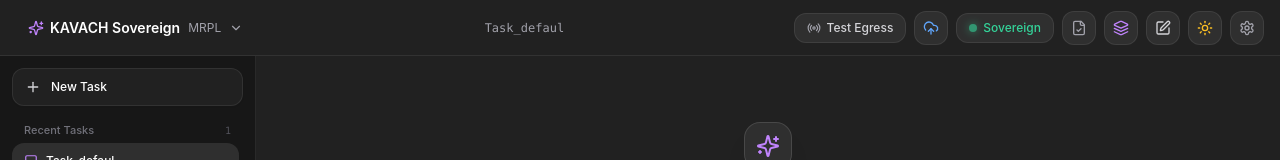
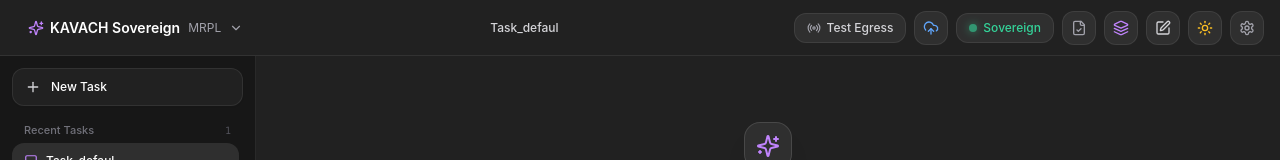
Before and after one commit to abhinaveng04/Project-Kavach, a React (Vite) app in the folder frontend/: page / in a window 1280 px wide. Shown: the top 160 px of the page. Built offline with nearby package versions, Linux system fonts and the light colour scheme; no server answers.

Commit message:
(fix): chat title fixed

```diff
--- a/frontend/src/components/layout/AppLayout.tsx
+++ b/frontend/src/components/layout/AppLayout.tsx
@@ -109,7 +109,7 @@ export const AppLayout: React.FC<AppLayoutProps> = ({
   const allCitations = messages.flatMap((m) => m.citations || []);
 
   const currentSession = sessions.find((s) => s.session_id === activeSessionId);
-  const sessionTitle = currentSession ? `Task_${currentSession.session_id.slice(0, 6)}` : 'New Engineering Session';
+  const sessionTitle = currentSession ? (currentSession.title || `Task_${currentSession.session_id.slice(0, 6)}`) : 'New Task';
 
   return (
     <div className="h-screen w-screen flex flex-col bg-[#212121] text-[#ececec] overflow-hidden font-sans">
--- a/frontend/src/components/layout/TopBar.tsx
+++ b/frontend/src/components/layout/TopBar.tsx
@@ -127,8 +127,8 @@ export const TopBar: React.FC<TopBarProps> = ({
       </div>
 
       {/* Center Session Title */}
-      <div className="hidden md:flex items-center gap-2 max-w-sm truncate text-xs text-zinc-400 font-mono">
-        <span className="truncate">{sessionTitle || 'New Session'}</span>
+      <div className="hidden md:flex items-center gap-2 max-w-sm truncate text-xs text-zinc-300 font-medium">
+        <span className="truncate">{sessionTitle || 'New Task'}</span>
       </div>
 
       {/* Right Controls */}
```
